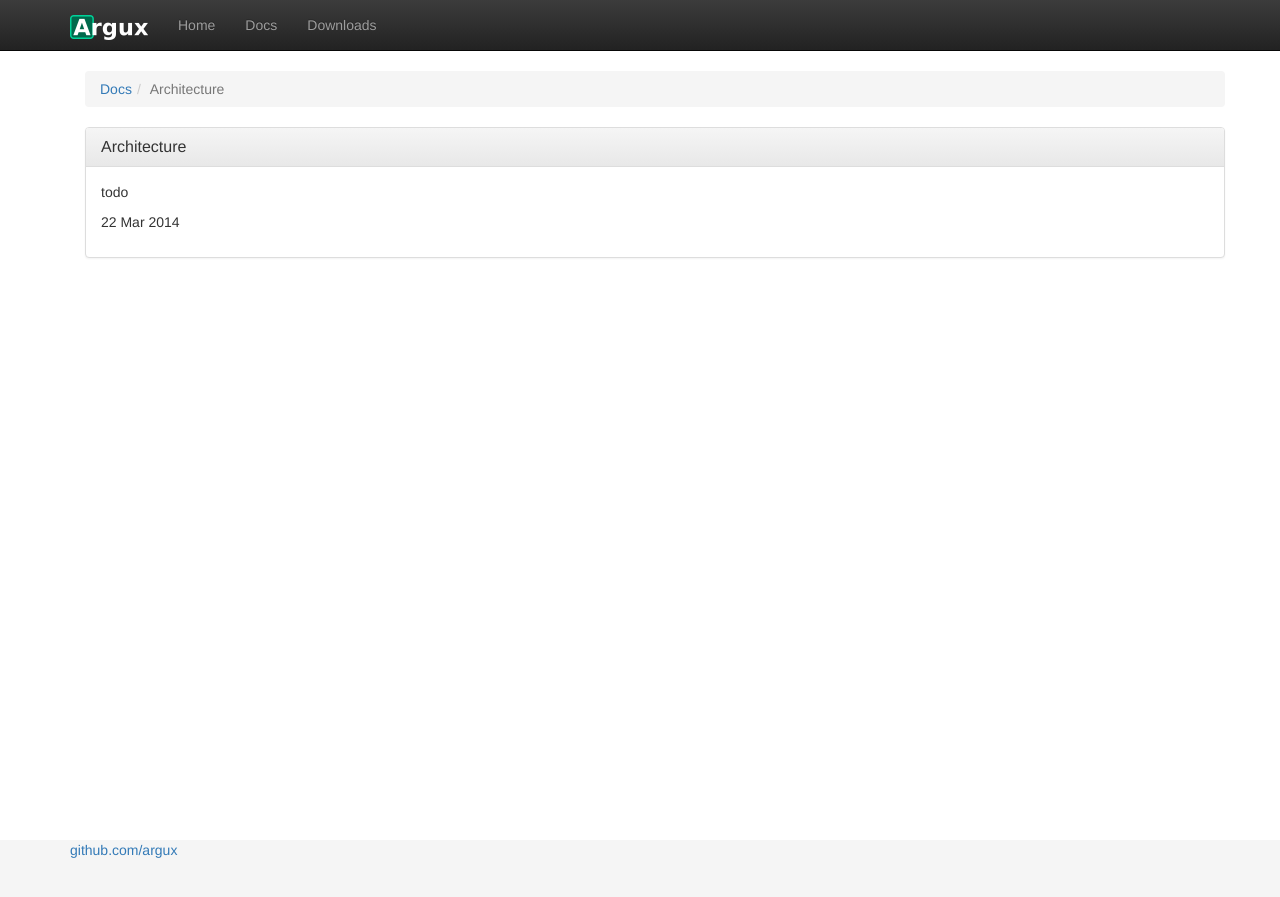
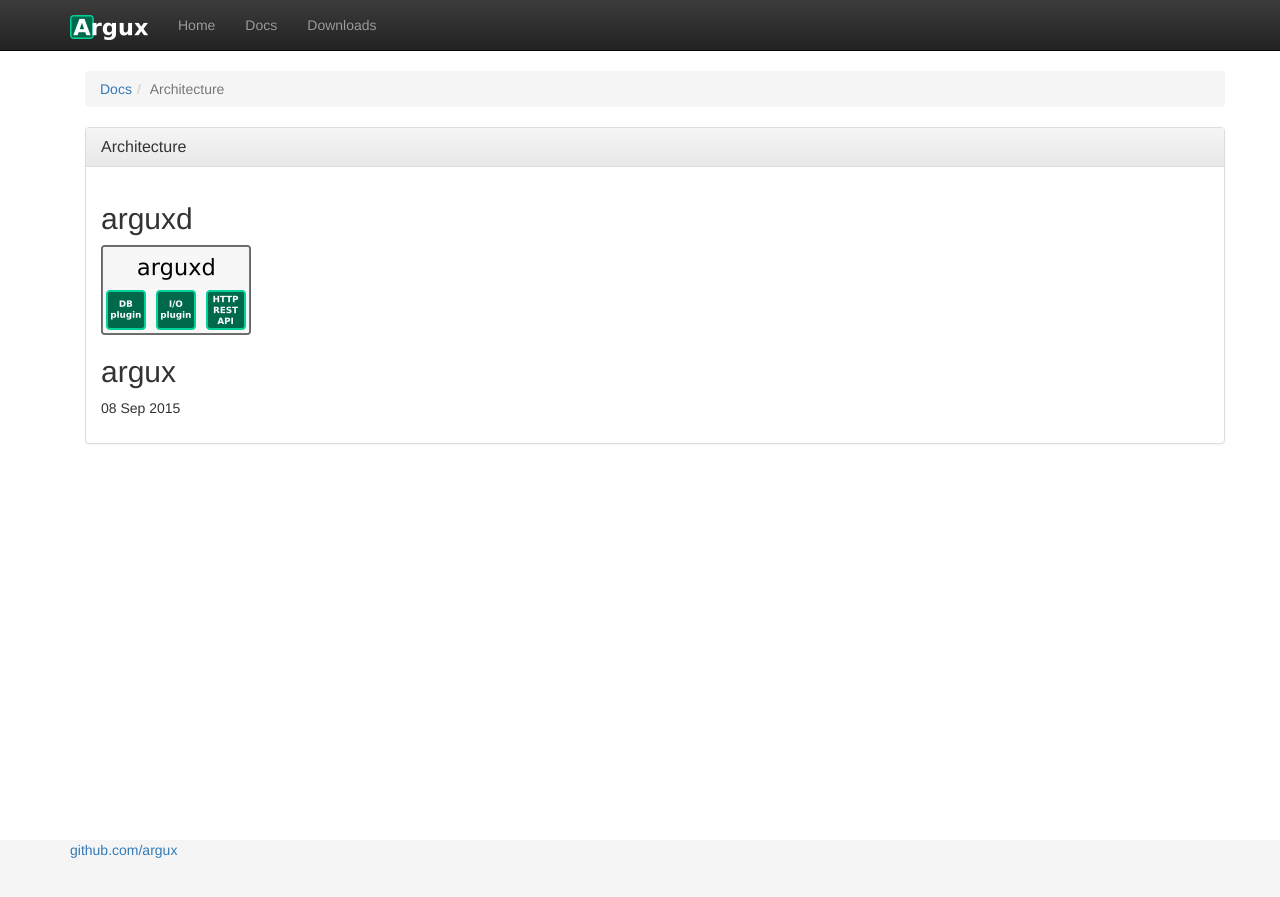
Before and after one commit to argux/argux.github.io, a Jekyll site: the page built from _posts/2014-03-22-architecture.markdown, in a window 1280 px wide. Shown: the top 897 px of the page. Built offline with Jekyll 4.4.1, drawn with Linux system fonts in a browser that asks for light colours; nearby versions of some CDN libraries; Markdown is read by kramdown in place of the engine named in the settings.

Commit message:
Update architecture post

```diff
--- a/_posts/2014-03-22-architecture.markdown
+++ b/_posts/2014-03-22-architecture.markdown
@@ -1,8 +1,14 @@
 ---
 layout: docs
 title:  "Architecture"
-date:   2014-03-22 10:00:06
+date:   2015-09-08 09:13:00
 categories: docs
 ---
 
-todo
+## arguxd
+
+<div>
+    <img src="/images/arguxd_components.png"/>
+</div>
+
+## argux
```
Also changed, not shown: images/arguxd_components.png (added), images/arguxd_components.svg (added).
